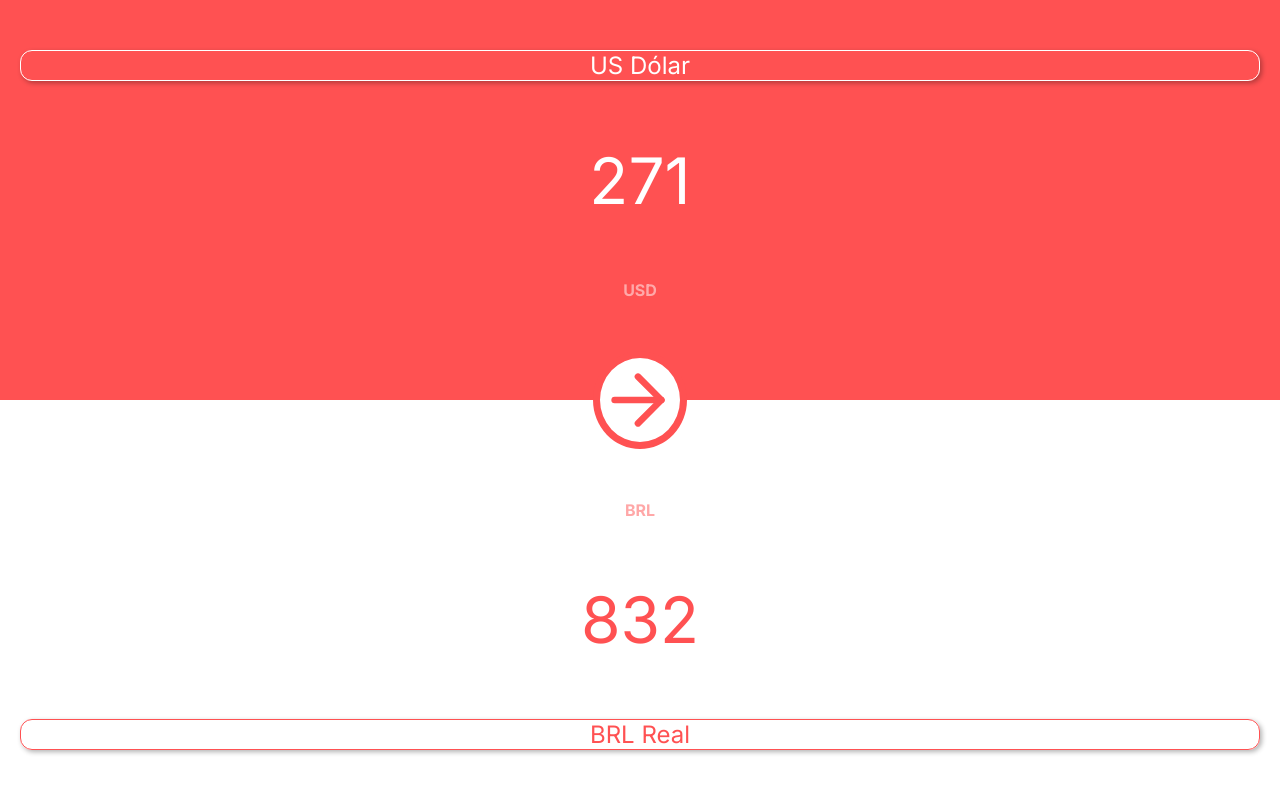
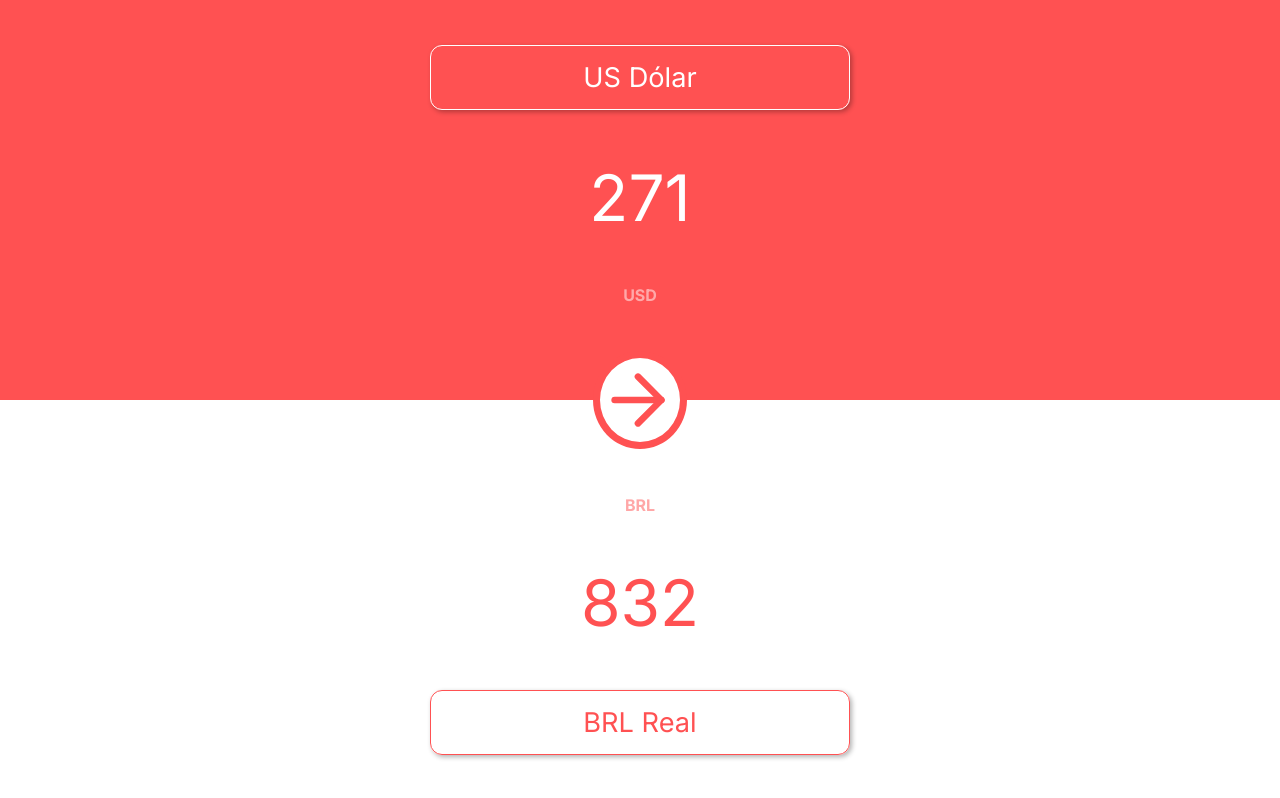
Before and after one commit to Rianfiore/currency-converter-frontend, a React (Vite) app: page / in a window 1280 px wide. Built offline with nearby package versions, Linux system fonts and the light colour scheme.

Commit message:
style(CurrencyName): adjust font-size

```diff
--- a/src/components/CurrencyName/styles.css
+++ b/src/components/CurrencyName/styles.css
@@ -1,5 +1,7 @@
 .currency-name {
-  font-size: 1.5rem;
+  align-self: center;
+  font-size: 1.7rem;
+  padding: 15px 0;
   border-radius: 12px;
   box-shadow: 2px 2px 5px rgba(0, 0, 0, 0.3);
   background-color: transparent;
@@ -25,3 +27,11 @@
   color: #ff5152;
   border: 1px solid #ff5152;
 }
+
+@media (min-width: 650px) {
+  .currency-name {
+    width: 40%;
+    max-width: 420px;
+
+  }
+}
```
